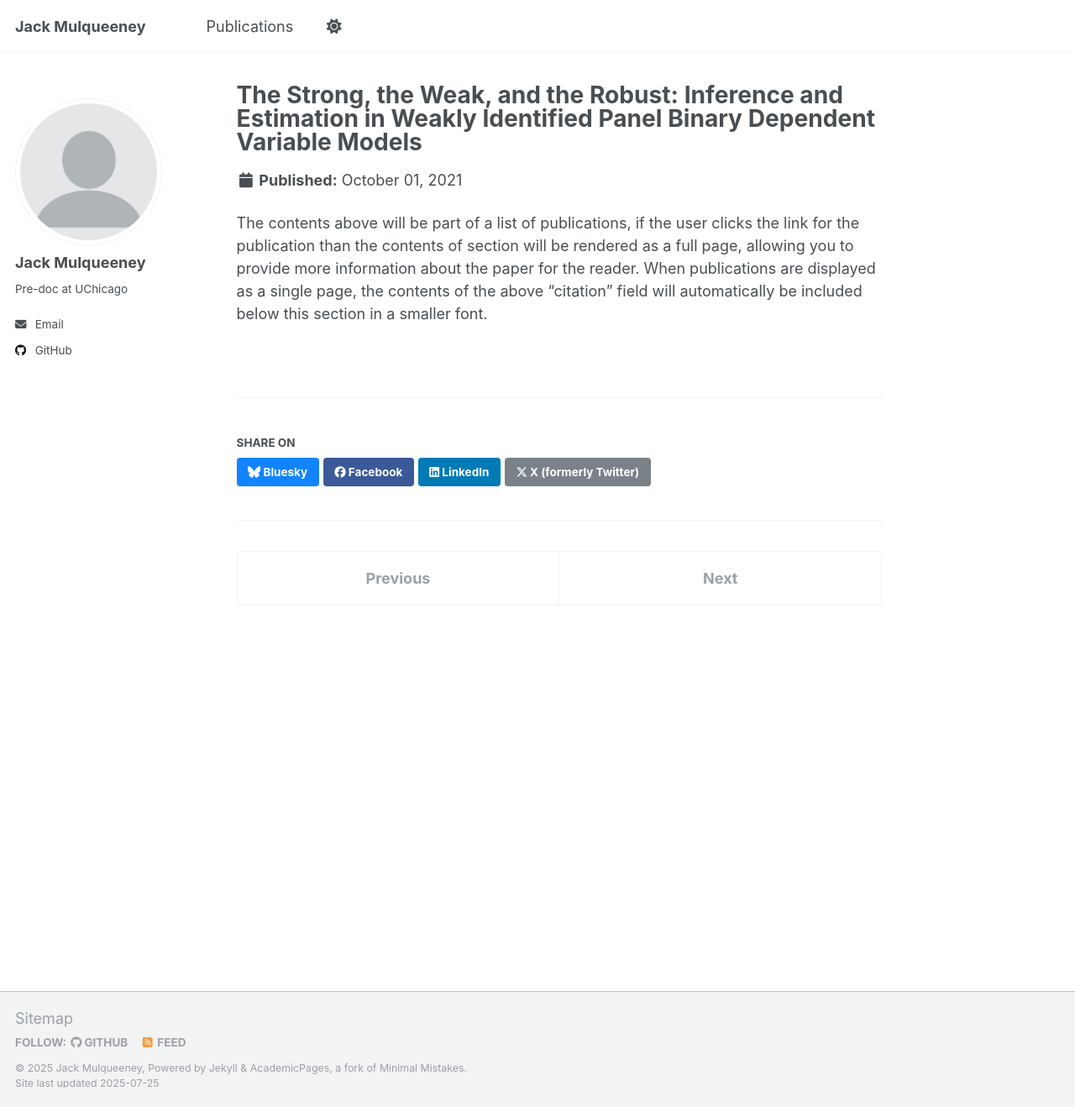
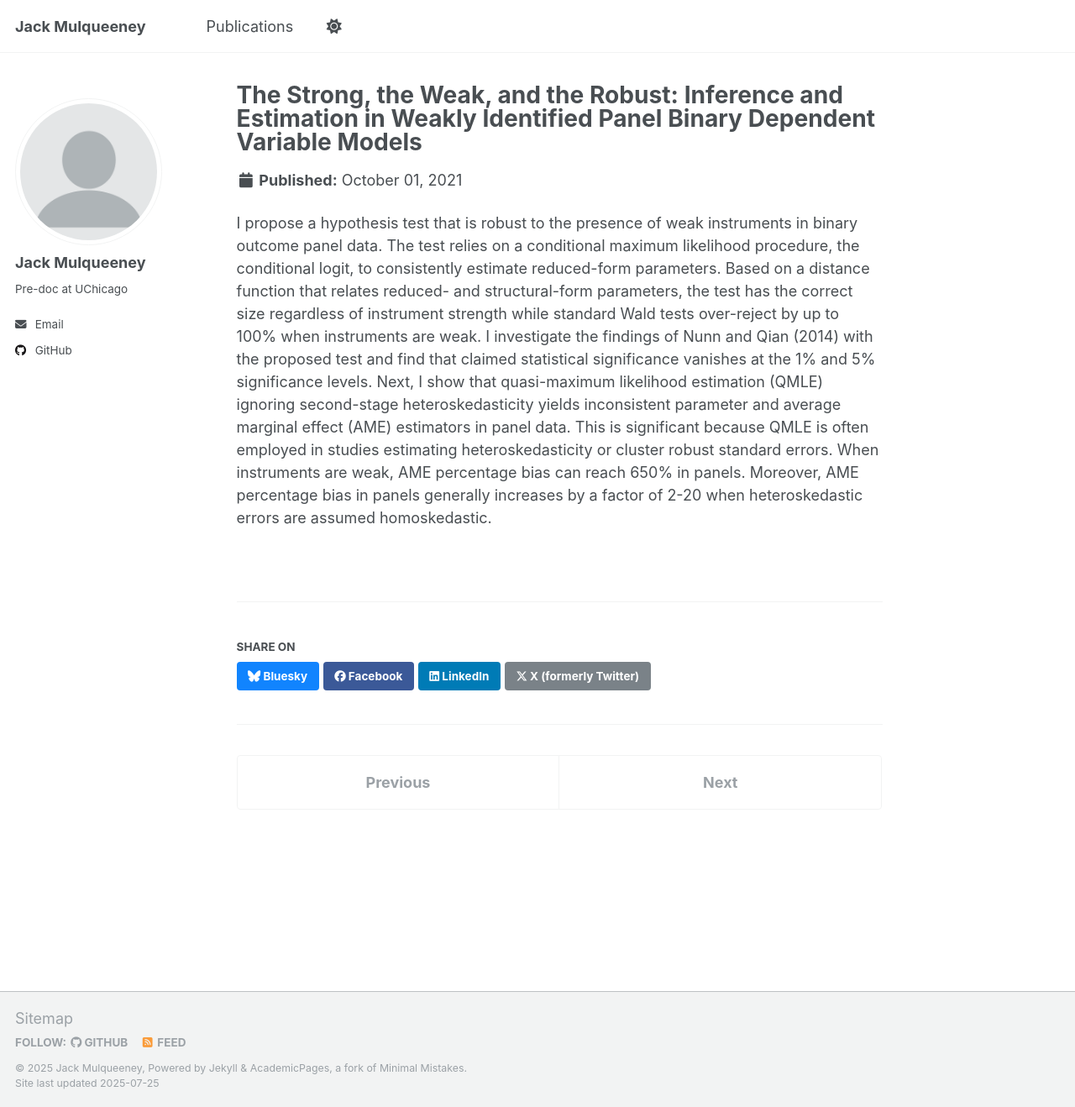
Before and after one commit to jkmulq/jkmulq.github.io, a Jekyll site: the page built from _publications/uwa_thesis_2021.md, in a window 1280 px wide and 1318 px high. Shown: the whole window at 84% size. Built offline with Jekyll 4.4.1, drawn with Linux system fonts in a browser that asks for light colours; a script that is not in the unit is left out; a file with an impossible date is left out.

Commit message:
update text for each publication with abstract

```diff
--- a/_publications/uwa_thesis_2021.md
+++ b/_publications/uwa_thesis_2021.md
@@ -2,8 +2,10 @@
 title: "The Strong, the Weak, and the Robust: Inference and Estimation in Weakly Identified Panel Binary Dependent Variable Models"
 collection: publications
 category: theses
-excerpt: 'This paper proposes a framework to conduct correctly sized inference in weakly identified models in the panel data setting with a binary dependent variable. This was my undergraduate thesis completed in my final year of study at the University of Western Australia.'
+excerpt: 'This paper proposes a hypothesis test that is robust to the presence of weak instruments in binary outcome panel data. \n This was my undergraduate thesis completed in my final year of study at the University of Western Australia.'
 date: 2021-10-01
 paperurl: 'https://jkmulq.github.io/files/Thesis_quick.pdf'
 ---
-The contents above will be part of a list of publications, if the user clicks the link for the publication than the contents of section will be rendered as a full page, allowing you to provide more information about the paper for the reader. When publications are displayed as a single page, the contents of the above "citation" field will automatically be included below this section in a smaller font.
+I propose a hypothesis test that is robust to the presence of weak instruments in binary outcome panel data. The test relies on a conditional maximum likelihood procedure, the conditional logit, to consistently estimate reduced-form parameters. Based on a distance function that relates reduced- and structural-form parameters, the test has the correct size regardless of instrument strength while standard Wald tests over-reject by up to 100% when
+instruments are weak. I investigate the findings of Nunn and Qian (2014) with the proposed test and find that claimed statistical significance vanishes at the 1% and 5% significance levels. Next, I show that quasi-maximum likelihood estimation (QMLE) ignoring second-stage heteroskedasticity yields inconsistent parameter and average marginal effect (AME) estimators in panel data. This is significant because QMLE is often employed in studies estimating heteroskedasticity or cluster robust standard errors. When instruments are
+weak, AME percentage bias can reach 650% in panels. Moreover, AME percentage bias in panels generally increases by a factor of 2-20 when heteroskedastic errors are assumed homoskedastic.
```
Also changed, not shown: _publications/amsi_project_2021.md (+2 -2 lines), _publications/cbdc_rdp_2023.md (+2 -3 lines), _publications/cps_rdp_2023.md (+3 -2 lines).
